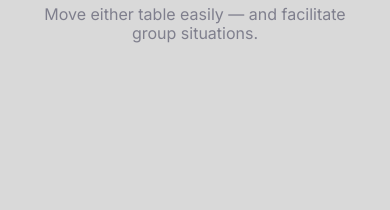
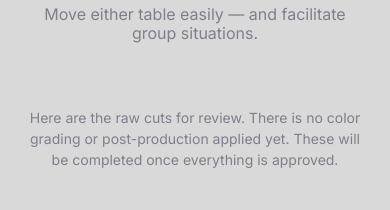
Before and after one commit to lucasklepa/Rocket-Edu, a plain HTML site: page index.html in a window 390 px wide. Shown: the part 2123-2333 px from the top of the page. Before the commit the page ends 2266 px from the top, so only its background shows below. Drawn offline with Linux system fonts and the light colour scheme.

Commit message:
Add raw cuts review note to footer

```diff
--- a/index.html
+++ b/index.html
@@ -248,6 +248,10 @@
         </div>
       </section>
     </main>
+
+    <footer class="site-footer">
+      <p>Here are the raw cuts for review. There is no color grading or post-production applied yet. These will be completed once everything is approved.</p>
+    </footer>
   </div>
 
   <script src="script.js"></script>
--- a/styles.css
+++ b/styles.css
@@ -109,7 +109,21 @@ button {
 
 main {
   padding-top: 20px;
-  padding-bottom: 120px;
+  padding-bottom: 80px;
+}
+
+.site-footer {
+  padding-bottom: 56px;
+}
+
+.site-footer p {
+  max-width: 640px;
+  margin: 0 auto;
+  font-size: 14px;
+  line-height: 1.5;
+  color: var(--muted-ink);
+  text-align: center;
+  text-wrap: pretty;
 }
 
 .product[hidden] {
@@ -558,7 +572,11 @@ body.lightbox-open {
 
   main {
     padding-top: 16px;
-    padding-bottom: 100px;
+    padding-bottom: 64px;
+  }
+
+  .site-footer {
+    padding-bottom: 40px;
   }
 
   .features {
```
